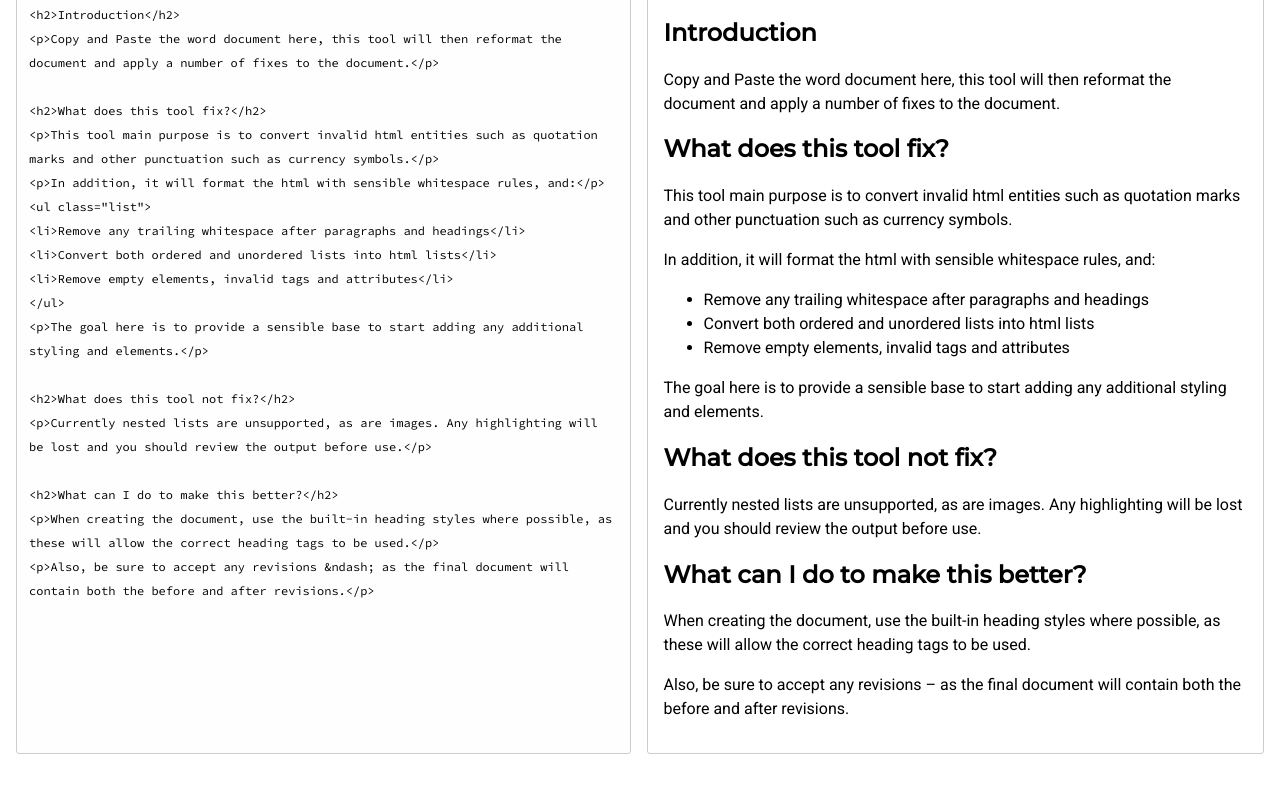
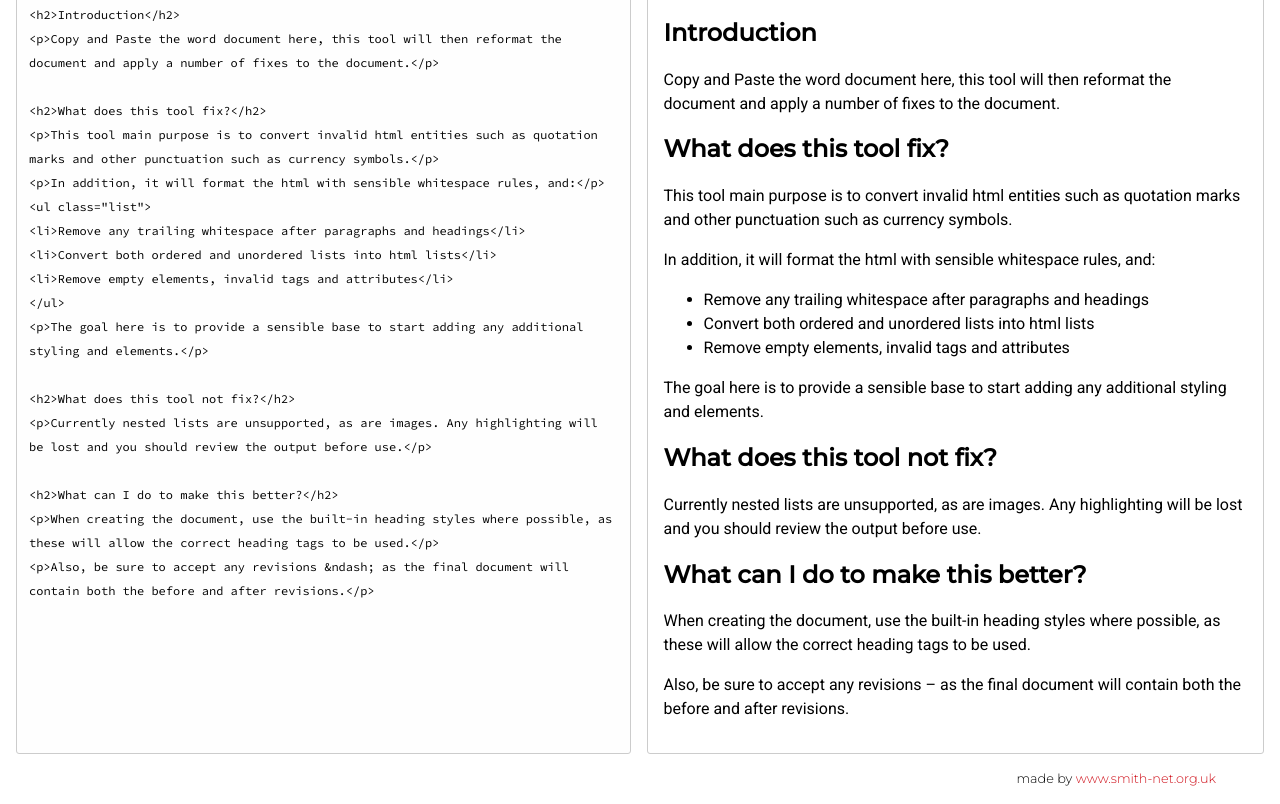
Before and after one commit to Eldarni/smith-net-tools, a React app: page / in a window 1280 px wide. Shown: the part 141-945 px from the top of the page. Before the commit the page ends 895 px from the top, so only its background shows below. Built offline with nearby package versions, Linux system fonts and the light colour scheme.

Commit message:
Added a basic footer

```diff
--- a/src/components/Layout.js
+++ b/src/components/Layout.js
@@ -7,6 +7,9 @@ const Layout = (props) => (
             <div className="site-title">tools.smith-net.org.uk | <b>{props.title}</b></div>
         </header>
         <main>{props.children}</main>
+        <footer>
+        	made by <a href="https://www.smith-net.org.uk">www.smith-net.org.uk</a>
+        </footer>
     </React.Fragment>
 );
 
--- a/src/scss/style.scss
+++ b/src/scss/style.scss
@@ -77,6 +77,14 @@ main {
 	padding: 0em 1em;
 }
 
+
+footer {
+    padding: 1em 5em;
+    text-align: right;
+    @include font-heading($size: 0.8em, $weight: 300);
+    a { @include font-heading($weight: 300); }
+}
+
 /* basic text styles */
 a, a:visited { font-weight: bold; color: $primary; text-decoration: none; }
 a:hover { color: lighten($primary, 20%); }
```
